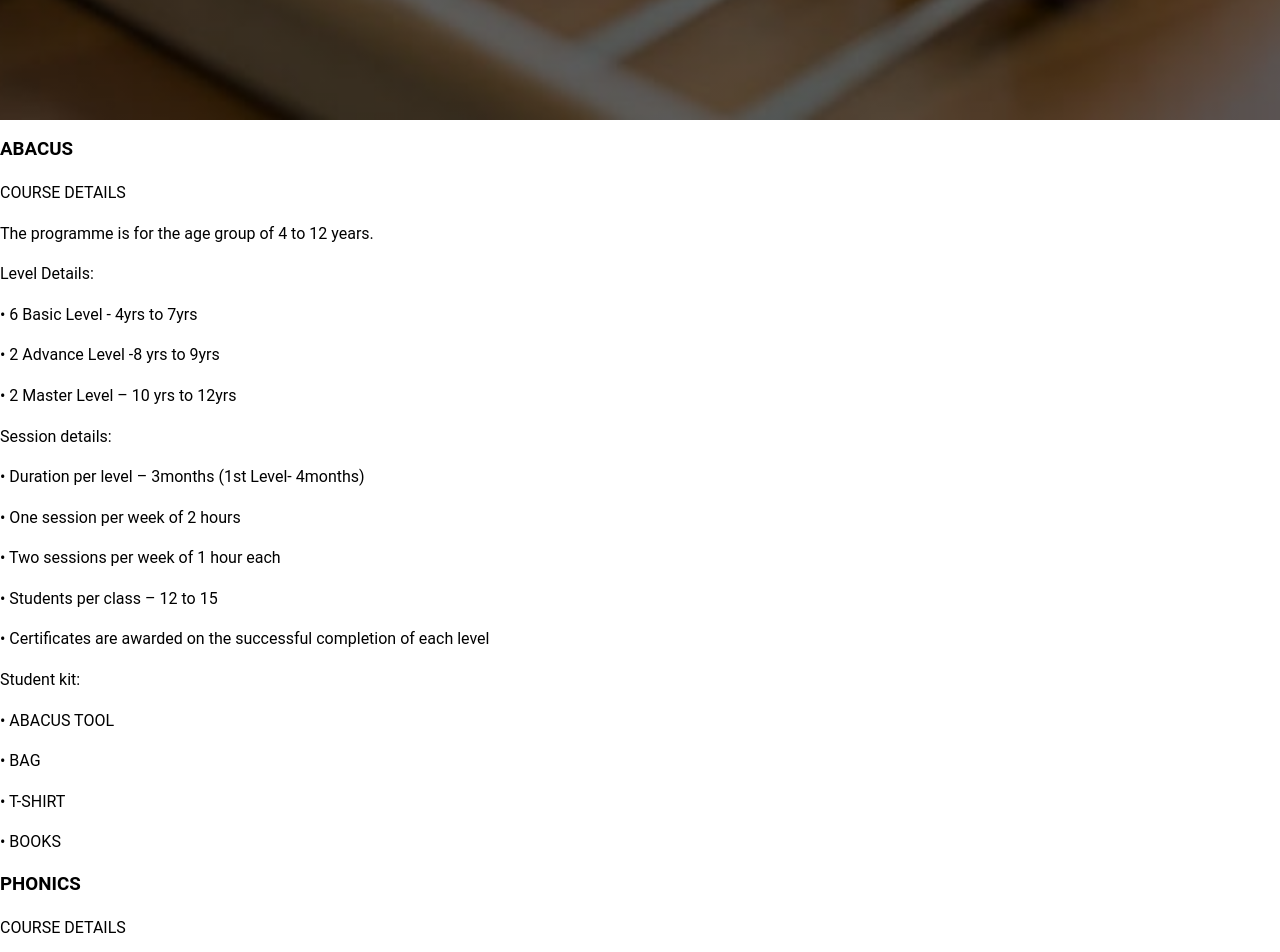
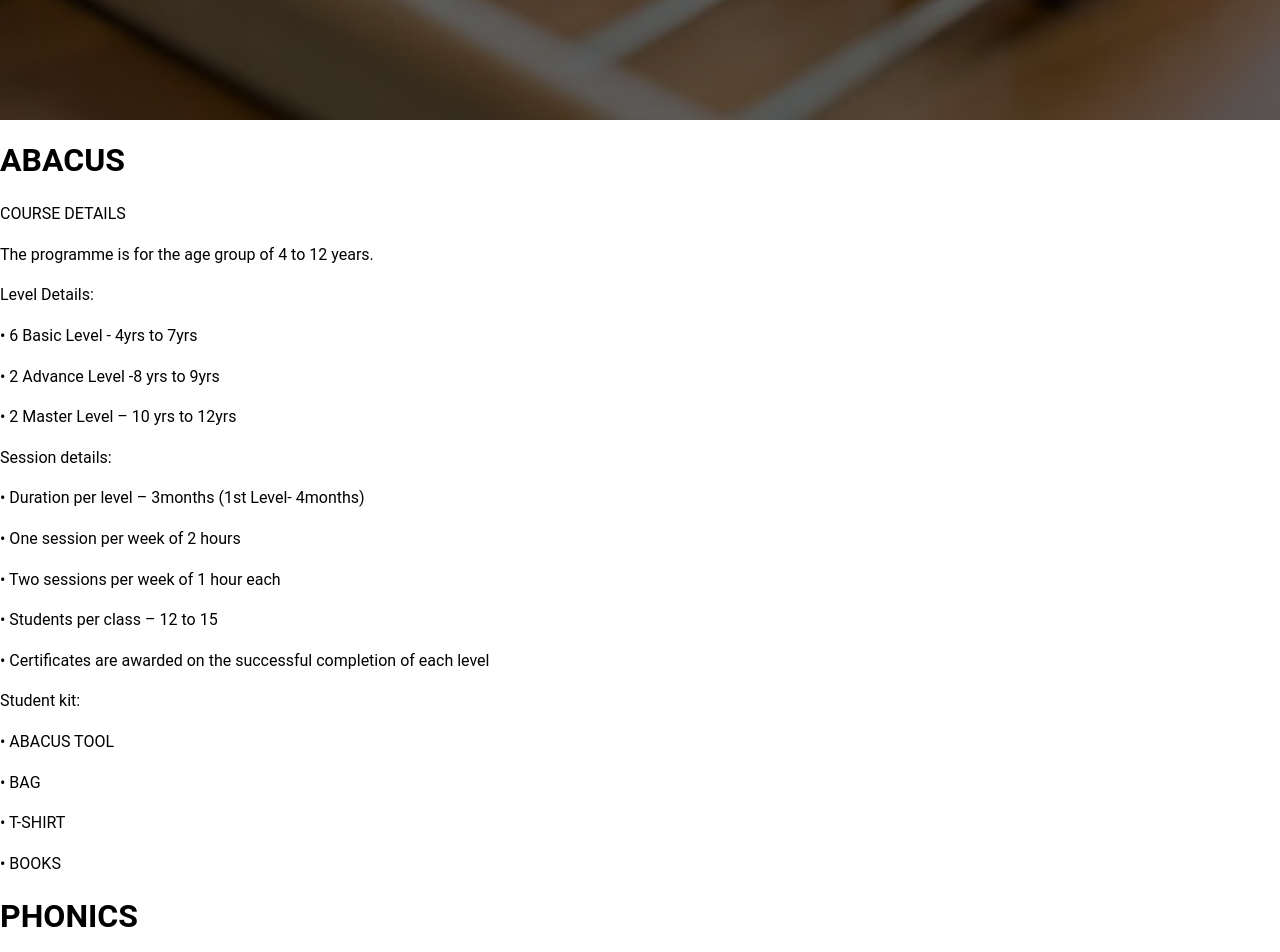
Before and after one commit to Abacusbrainsparks/abacus-brain-sparks, a plain HTML site: page index.html in a window 1280 px wide. Shown: the part 680-1632 px from the top of the page. Drawn offline with Linux system fonts and the light colour scheme.

Commit message:
Update index.html

```diff
--- a/index.html
+++ b/index.html
@@ -52,7 +52,7 @@
                 </header>
 
 <left> <header>
-    <h3>ABACUS</h3>
+    <h1>ABACUS</h1>
         <p>COURSE DETAILS</p>
 
 <p>The programme is for the age group of 4 to 12 years.</P>
@@ -77,7 +77,7 @@
 
 
 
-    <h3>PHONICS</h3>
+    <h1>PHONICS</h1>
         <p>COURSE DETAILS</p>
 
 <p>The programme is for the age group of 3 to 8+ years.</p>
```
